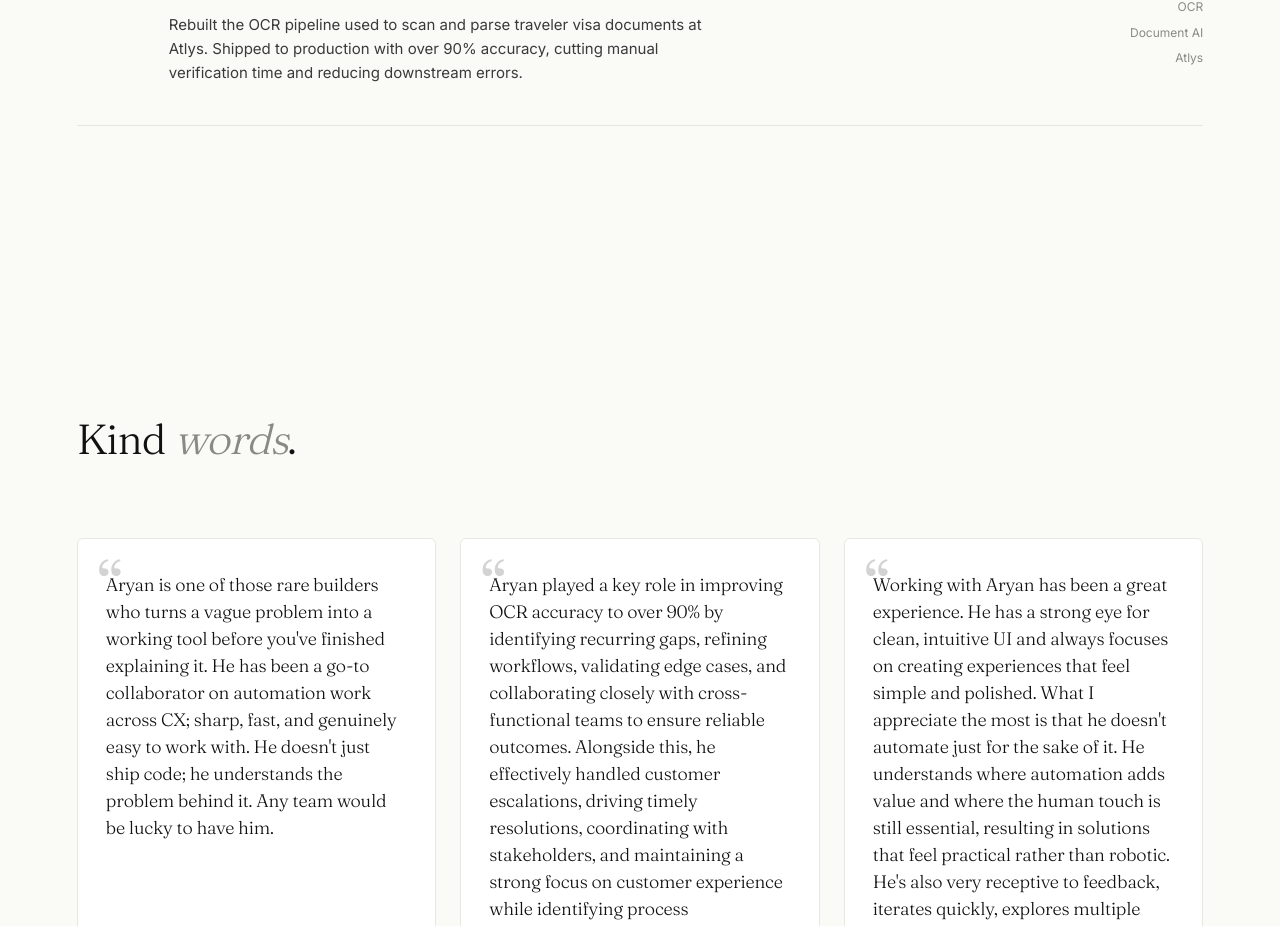
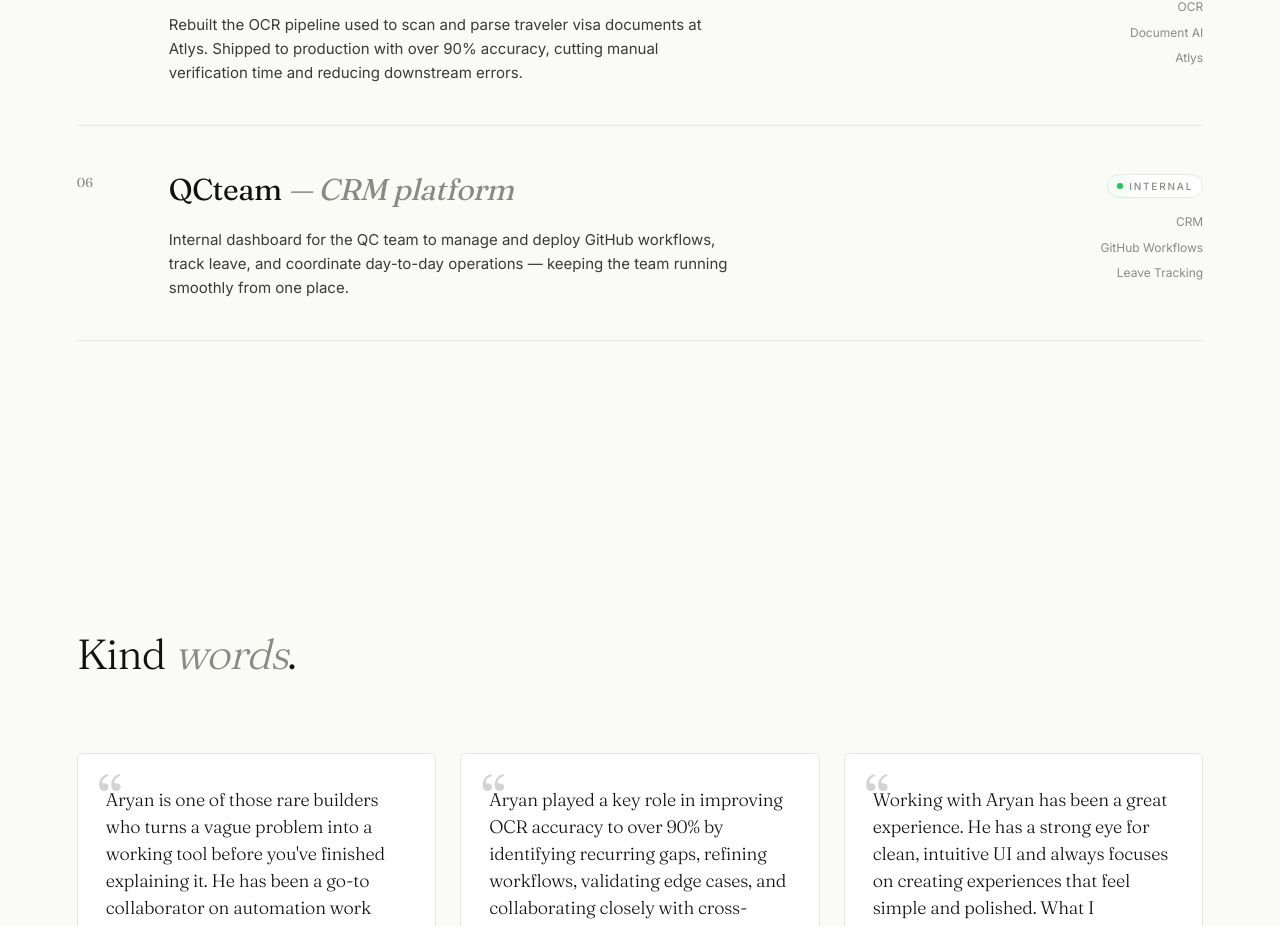
Before and after one commit to Aryandas2002/Aryan-Portfolio, a React (Vite) app: page / in a window 1280 px wide. Shown: the part 3117-4043 px from the top of the page. Built offline with nearby package versions, Linux system fonts and the light colour scheme.

Commit message:
Add QCteam CRM platform to selected work

```diff
--- a/src/App.jsx
+++ b/src/App.jsx
@@ -73,6 +73,14 @@ const PROJECTS = [
     body: 'Rebuilt the OCR pipeline used to scan and parse traveler visa documents at Atlys. Shipped to production with over 90% accuracy, cutting manual verification time and reducing downstream errors.',
     tags: ['OCR', 'Document AI', 'Atlys'],
     status: 'shipped',
+  },
+  {
+    n: '06',
+    title: 'QCteam',
+    sub: 'CRM platform',
+    body: 'Internal dashboard for the QC team to manage and deploy GitHub workflows, track leave, and coordinate day-to-day operations — keeping the team running smoothly from one place.',
+    tags: ['CRM', 'GitHub Workflows', 'Leave Tracking'],
+    status: 'internal',
   },
 ];
 
```
